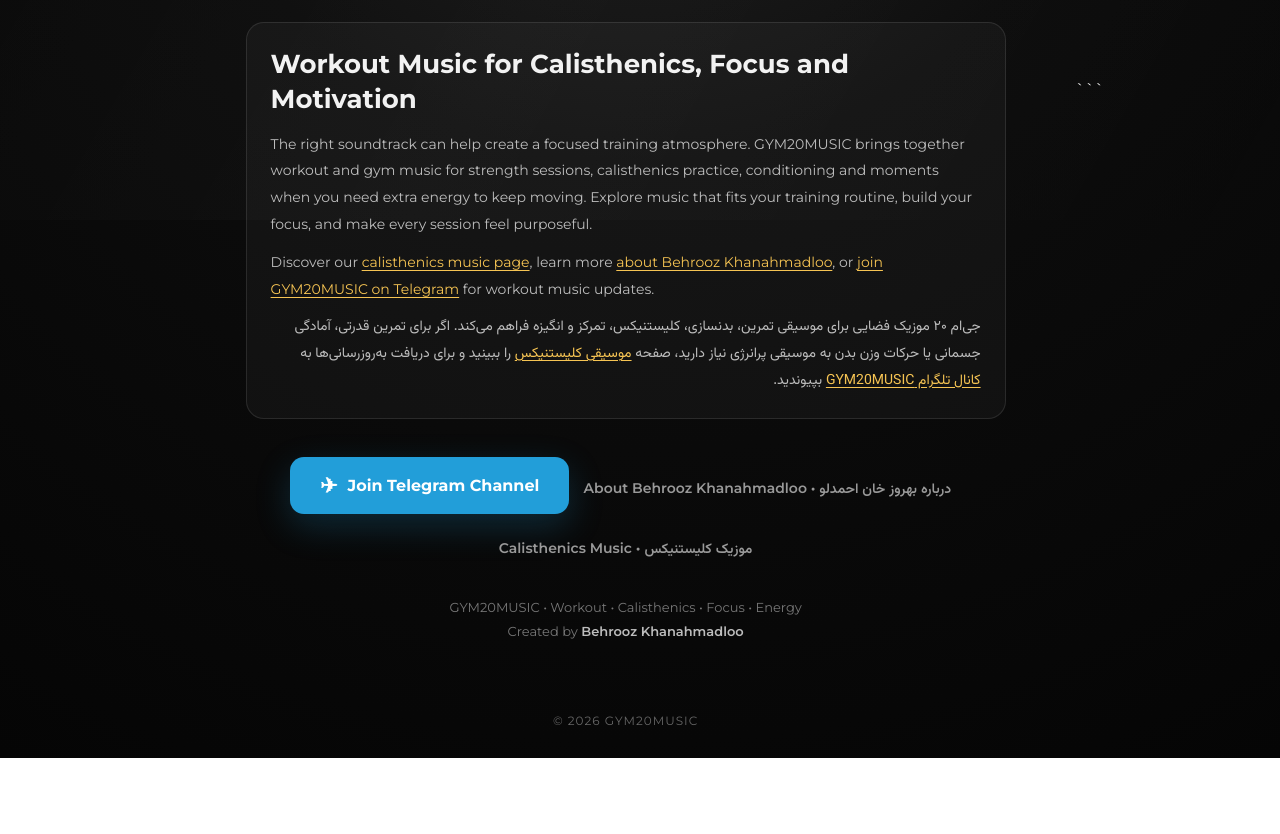
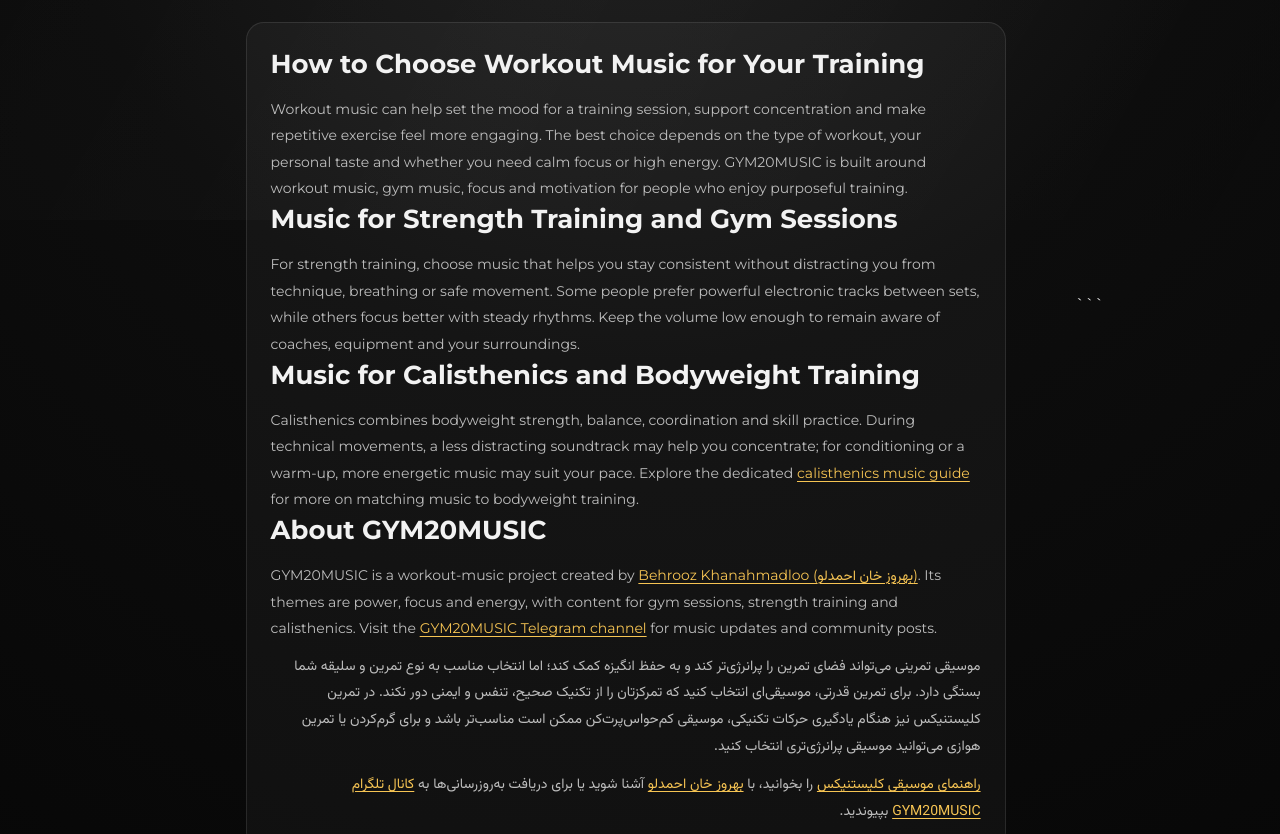
Before and after one commit to uptodate5j-boop/GYM20MUSICsit, a plain HTML site: page index.html in a window 1280 px wide. Shown: the part 580-1414 px from the top of the page. Before the commit the page ends 1338 px from the top, so only its background shows below. Drawn offline with Linux system fonts and the light colour scheme.

Commit message:
Improve homepage workout music SEO content

```diff
--- a/index.html
+++ b/index.html
@@ -13,7 +13,7 @@
   <title>GYM20MUSIC | Workout Music • Calisthenics • Focus • Energy</title>
 
   <meta name="description"
-        content="GYM20MUSIC by Behrooz Khanahmadloo — workout music, gym music, calisthenics music, focus music, energy and motivation for training and performance.">
+        content="Find workout music for strength training, gym sessions and calisthenics. GYM20MUSIC by Behrooz Khanahmadloo brings together music for focus, energy and motivation.">
 
   <meta name="keywords"
         content="GYM20MUSIC, GYM20 Music, workout music, gym music, calisthenics music, calisthenics, focus music, training music, energy music, motivation music, Behrooz Khanahmadloo, بهروز خان احمدلو, موزیک باشگاه, موزیک ورزشی">
@@ -43,7 +43,7 @@
         content="GYM20MUSIC | Workout Music • Calisthenics • Focus • Energy">
 
   <meta property="og:description"
-        content="Workout, calisthenics, focus, energy and motivation music by GYM20MUSIC.">
+        content="Explore workout music for strength training, gym sessions and calisthenics, with GYM20MUSIC.">
 
   <meta property="og:type" content="website">
 
@@ -358,24 +358,47 @@
     </p>
 
     <section class="content-section" aria-labelledby="workout-music-heading">
-      <h2 id="workout-music-heading">Workout Music for Calisthenics, Focus and Motivation</h2>
+      <h2 id="workout-music-heading">How to Choose Workout Music for Your Training</h2>
       <p>
-        The right soundtrack can help create a focused training atmosphere. GYM20MUSIC brings together
-        workout and gym music for strength sessions, calisthenics practice, conditioning and moments
-        when you need extra energy to keep moving. Explore music that fits your training routine,
-        build your focus, and make every session feel purposeful.
+        Workout music can help set the mood for a training session, support concentration and make
+        repetitive exercise feel more engaging. The best choice depends on the type of workout,
+        your personal taste and whether you need calm focus or high energy. GYM20MUSIC is built
+        around workout music, gym music, focus and motivation for people who enjoy purposeful training.
       </p>
+      <h2>Music for Strength Training and Gym Sessions</h2>
       <p>
-        Discover our <a href="/calisthenics.html">calisthenics music page</a>, learn more
-        <a href="/behrooz-khanahmadloo.html">about Behrooz Khanahmadloo</a>, or
-        <a href="https://t.me/GYM20MUSIC" target="_blank" rel="noopener noreferrer">join GYM20MUSIC on Telegram</a>
-        for workout music updates.
+        For strength training, choose music that helps you stay consistent without distracting you
+        from technique, breathing or safe movement. Some people prefer powerful electronic tracks
+        between sets, while others focus better with steady rhythms. Keep the volume low enough to
+        remain aware of coaches, equipment and your surroundings.
+      </p>
+      <h2>Music for Calisthenics and Bodyweight Training</h2>
+      <p>
+        Calisthenics combines bodyweight strength, balance, coordination and skill practice. During
+        technical movements, a less distracting soundtrack may help you concentrate; for conditioning
+        or a warm-up, more energetic music may suit your pace. Explore the dedicated
+        <a href="/calisthenics.html">calisthenics music guide</a> for more on matching music to bodyweight training.
+      </p>
+      <h2>About GYM20MUSIC</h2>
+      <p>
+        GYM20MUSIC is a workout-music project created by
+        <a href="/behrooz-khanahmadloo.html">Behrooz Khanahmadloo (بهروز خان احمدلو)</a>.
+        Its themes are power, focus and energy, with content for gym sessions, strength training
+        and calisthenics. Visit the
+        <a href="https://t.me/GYM20MUSIC" target="_blank" rel="noopener noreferrer">GYM20MUSIC Telegram channel</a>
+        for music updates and community posts.
       </p>
       <p class="persian-copy" lang="fa">
-        جی‌ام ۲۰ موزیک فضایی برای موسیقی تمرین، بدنسازی، کلیستنیکس، تمرکز و انگیزه فراهم می‌کند.
-        اگر برای تمرین قدرتی، آمادگی جسمانی یا حرکات وزن بدن به موسیقی پرانرژی نیاز دارید،
-        صفحه <a href="/calisthenics.html">موسیقی کلیستنیکس</a> را ببینید و برای دریافت به‌روزرسانی‌ها
-        به <a href="https://t.me/GYM20MUSIC" target="_blank" rel="noopener noreferrer">کانال تلگرام GYM20MUSIC</a> بپیوندید.
+        موسیقی تمرینی می‌تواند فضای تمرین را پرانرژی‌تر کند و به حفظ انگیزه کمک کند؛ اما انتخاب مناسب
+        به نوع تمرین و سلیقه شما بستگی دارد. برای تمرین قدرتی، موسیقی‌ای انتخاب کنید که تمرکزتان را
+        از تکنیک صحیح، تنفس و ایمنی دور نکند. در تمرین کلیستنیکس نیز هنگام یادگیری حرکات تکنیکی،
+        موسیقی کم‌حواس‌پرت‌کن ممکن است مناسب‌تر باشد و برای گرم‌کردن یا تمرین هوازی می‌توانید موسیقی
+        پرانرژی‌تری انتخاب کنید.
+      </p>
+      <p class="persian-copy" lang="fa">
+        <a href="/calisthenics.html">راهنمای موسیقی کلیستنیکس</a> را بخوانید،
+        با <a href="/behrooz-khanahmadloo.html">بهروز خان احمدلو</a> آشنا شوید یا برای دریافت
+        به‌روزرسانی‌ها به <a href="https://t.me/GYM20MUSIC" target="_blank" rel="noopener noreferrer">کانال تلگرام GYM20MUSIC</a> بپیوندید.
       </p>
     </section>
 
```
